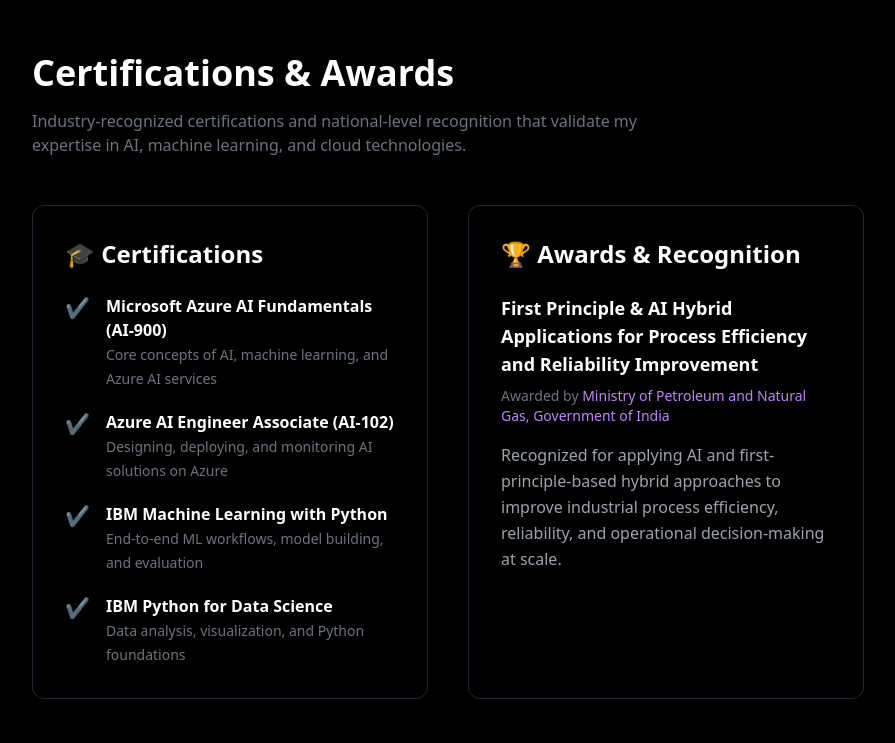
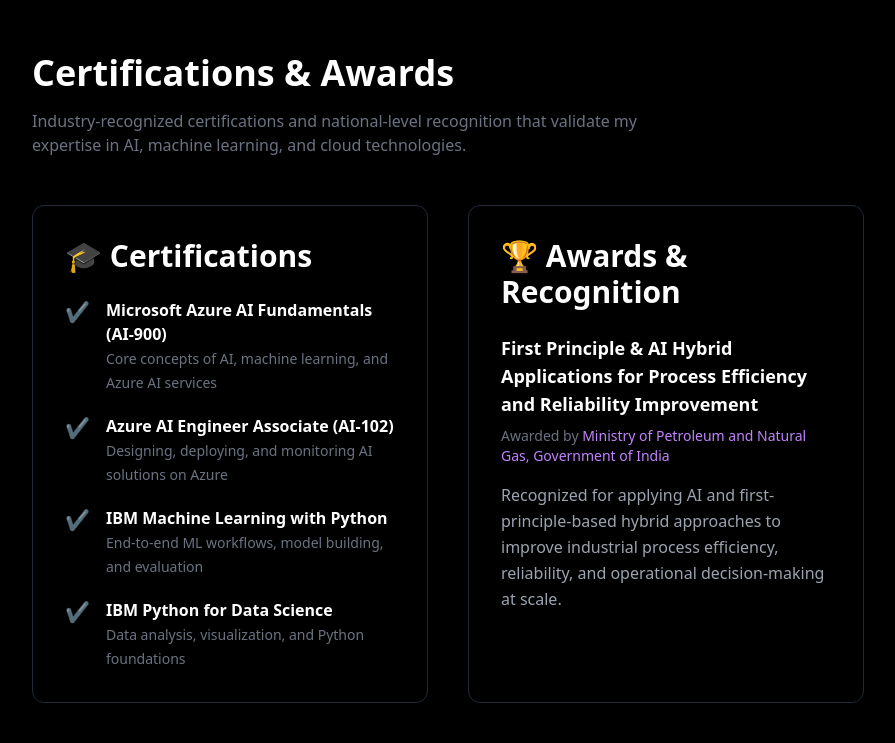
Before and after one commit to biliyajanardhan/PORTFOLIO, a Flask app: page / in a window 1280 px wide. Shown: the part 5482-6225 px from the top of the page, without its empty margins (336-1231 px from the left). Run offline with Flask 3, Linux system fonts and the light colour scheme; some libraries are stand-ins or nearby versions.

Commit message:
Sixth commit - Flask portfolio

```diff
--- a/templates/index.html
+++ b/templates/index.html
@@ -628,7 +628,7 @@
 
       <!-- ================= CERTIFICATIONS ================= -->
       <div class="border border-gray-800 rounded-xl p-8 hover:border-purple-500 transition">
-        <h3 class="text-2xl font-semibold text-white mb-6 flex items-center gap-2">
+        <h3 class="text-3xl font-semibold text-white mb-6 flex items-center gap-2">
           🎓 Certifications
         </h3>
 
@@ -689,7 +689,7 @@
 
       <!-- ================= AWARDS ================= -->
       <div class="border border-gray-800 rounded-xl p-8 hover:border-purple-500 transition">
-        <h3 class="text-2xl font-semibold text-white mb-6 flex items-center gap-2">
+        <h3 class="text-3xl font-semibold text-white mb-6 flex items-center gap-2">
           🏆 Awards & Recognition
         </h3>
 
```
